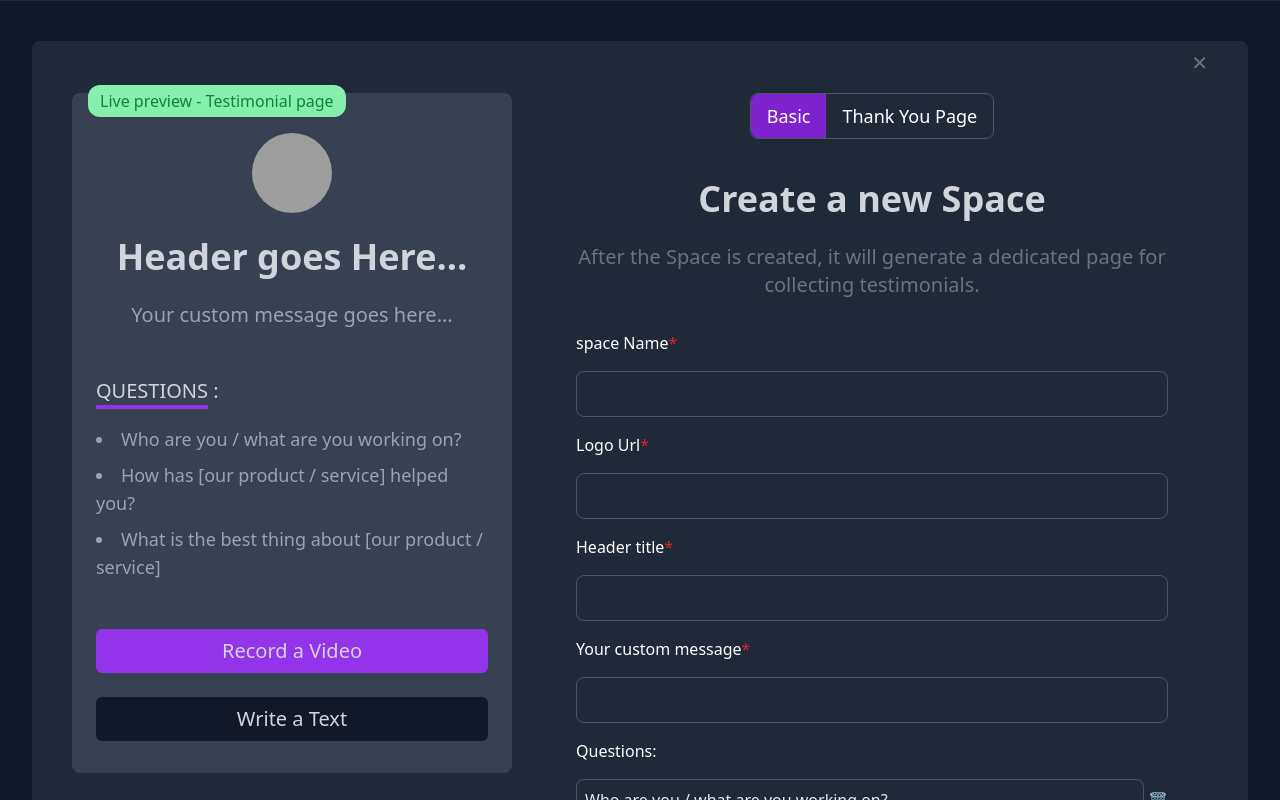
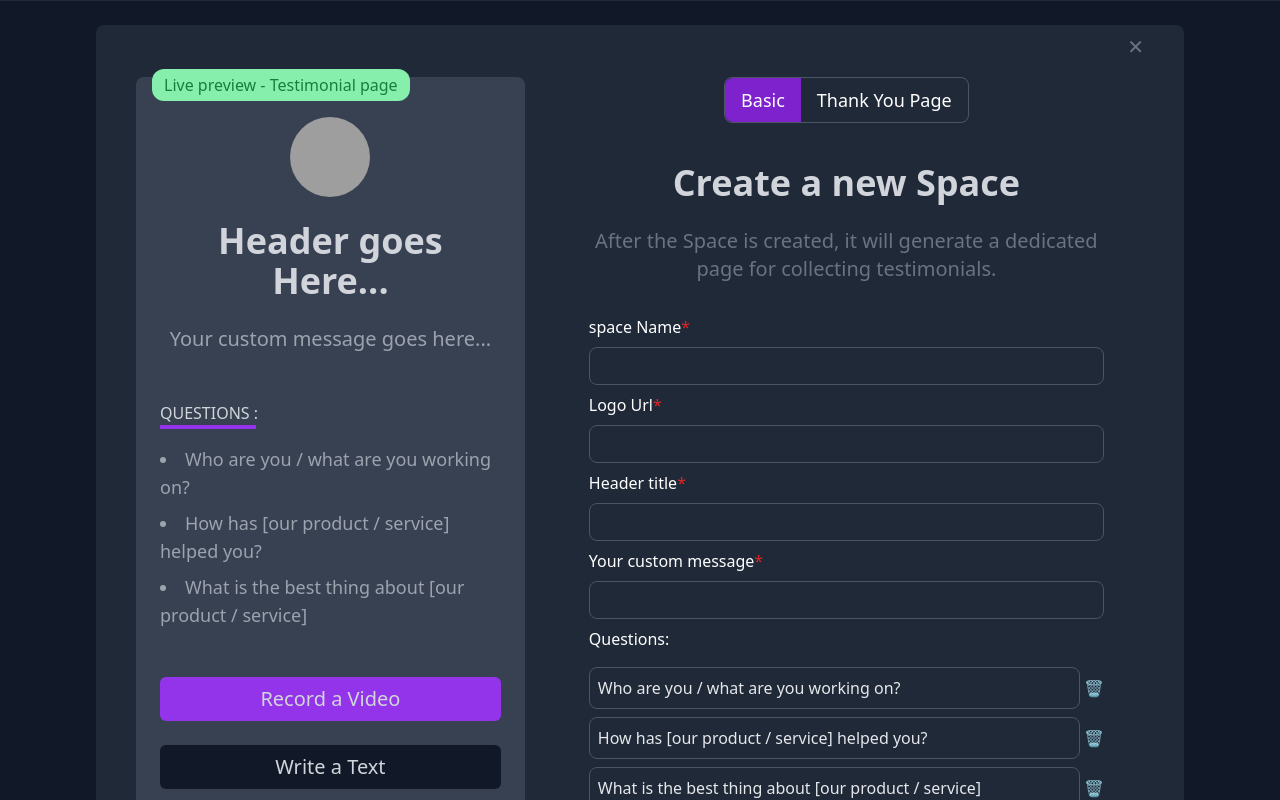
Before and after one commit to kshitij-y/testimonials, a Next.js app: page /createspaces in a window 1280 px wide. Shown: the top 800 px of the page. Built offline with nearby package versions, Linux system fonts and the light colour scheme; grey boxes are pictures that could not be loaded.

Commit message:
size change

```diff
--- a/app/createspaces/page.tsx
+++ b/app/createspaces/page.tsx
@@ -39,7 +39,7 @@ export default function Page() {
             { /*border line*/}
             <div className="w-full border-b border-gray-800"></div>
 
-            <div className=" bg-gray-800 text-white h-full mt-10 mx-auto px-8 md:w-[95%] rounded-lg">
+            <div className=" bg-gray-800 text-white h-full mx-auto px-8 md:w-[85%] rounded-lg ">
 
                 {/* Back to Dashboard*/}
                 <div className="mt-6 text-xl font-medium text-gray-500 p-2 text-right">
--- a/components/createSpace/Input.tsx
+++ b/components/createSpace/Input.tsx
@@ -11,7 +11,7 @@ export default function Input(prop: props){
             <div className="flex">
                 {prop.label} <h3 className="text-red-600">*</h3>
             </div>
-            <input className="bg-gray-800 border border-gray-600 rounded-lg p-2 my-4 text-xl" type="text" onChange={(e) => prop.setValue(e.target.value)} placeholder={prop.palceholder} required/>
+            <input className="bg-gray-800 border border-gray-600 rounded-lg p-1 my-2 text-lg" type="text" onChange={(e) => prop.setValue(e.target.value)} placeholder={prop.palceholder} required/>
         </div>
     );
 }
--- a/components/createSpace/preiview.tsx
+++ b/components/createSpace/preiview.tsx
@@ -23,8 +23,8 @@ export default function Preview(prop :Props) {
             </div>
             <div className="mt-12">
                 <div>
-                    <h3 className="text-xl">QUESTIONS : </h3>
-                    <div className="border-b-4 border-purple-600 w-28"></div>
+                    <h3 className="text-base">QUESTIONS : </h3>
+                    <div className="border-b-4 border-purple-600 w-24"></div>
                     <ul className="list-disc list-inside mt-4">
                         {prop.questions.map((question, index) => (
                             <li key={index} className="text-lg text-gray-400 mt-2">
--- a/middleware.ts
+++ b/middleware.ts
@@ -13,5 +13,5 @@ export async function middleware(req: NextRequest) {
 }
 
 export const config = {
-  matcher: ['/dashboard', '/createspace'],
+  matcher: ['/dashboard', '/createspaces'],
 };
```
